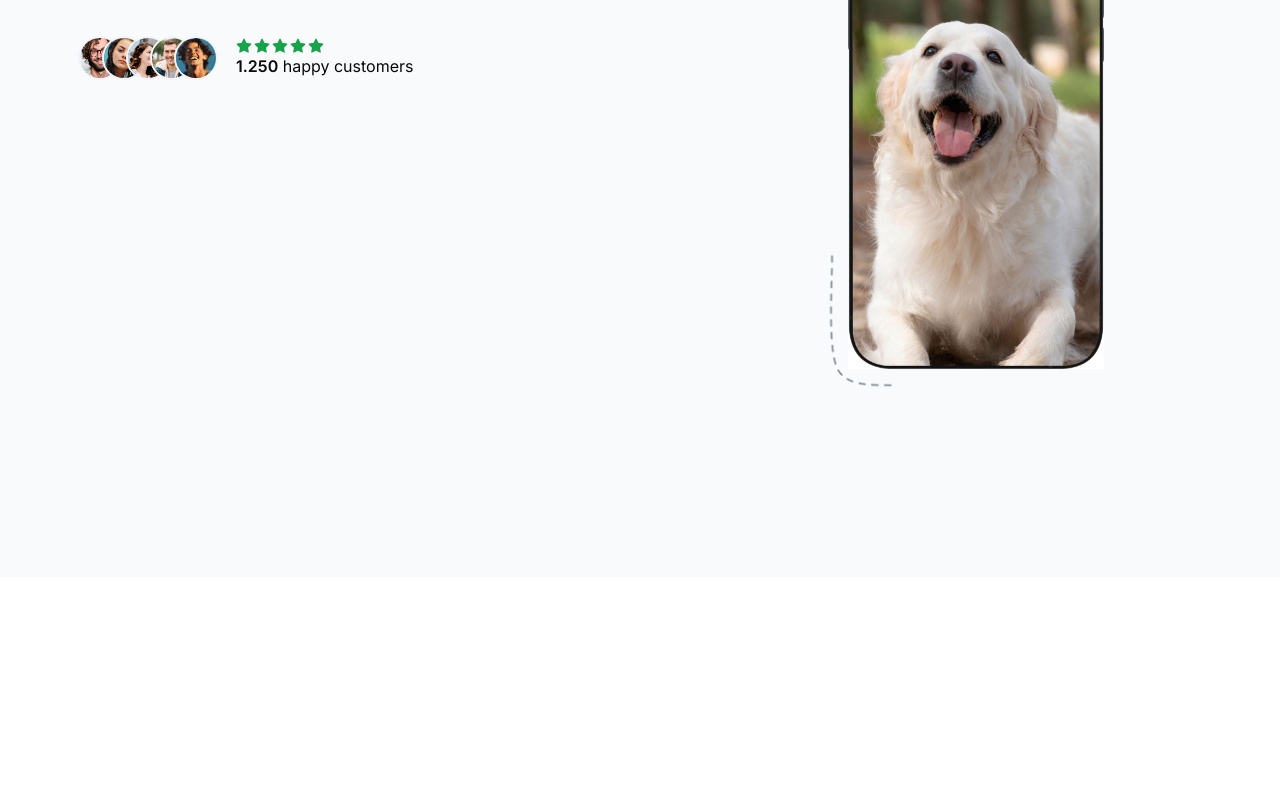
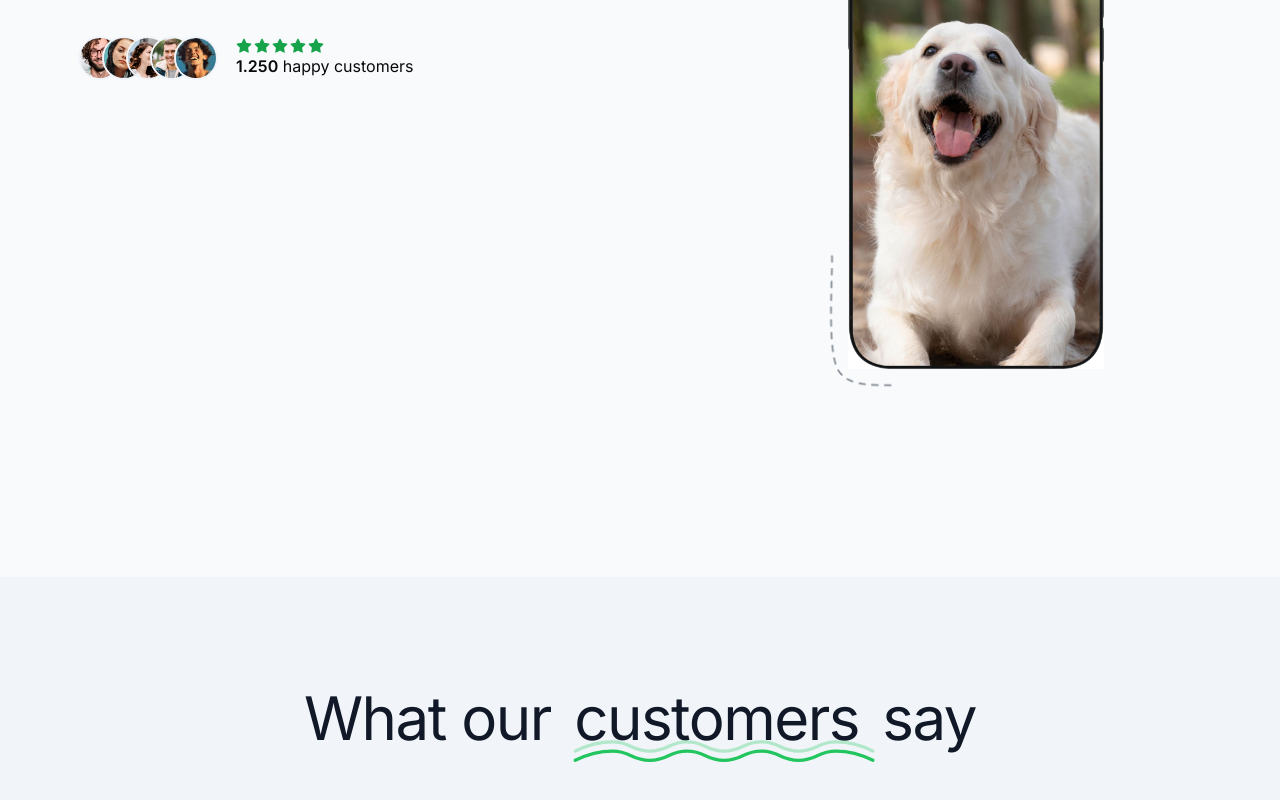
Before and after one commit to K-Othman/casecobra, a Next.js app: page / in a window 1280 px wide. Shown: the part 662-1462 px from the top of the page. Before the commit the page ends 1239 px from the top, so only its background shows below. Built offline with nearby package versions, Linux system fonts and the light colour scheme; no server answers.

Commit message:
started creating the animated landing page and created icons component

```diff
--- a/src/app/page.tsx
+++ b/src/app/page.tsx
@@ -1,6 +1,7 @@
 import MaxWidthWrapper from "@/components/MaxWidthWrapper";
 import { Check, Star } from "lucide-react";
 import Phone from "@/components/Phone";
+import { Icons } from "@/components/icons";
 
 export default function Home() {
   return (
@@ -103,6 +104,22 @@
           </div>
         </MaxWidthWrapper>
       </section>
+
+      {/* Value propsition section */}
+      <section className="bg-slate-100 py-24">
+        <MaxWidthWrapper className="flex flex-col items-center gap-16 sm:gap-12">
+          <div className="flex flex-col lg:flex-row items-center gap-4 sm:gap-6">
+            <h2 className="order-1 mt-2 tracking-tight text-center text-balance !leading-tight text-5xl md:text-6xl text-gray-900">
+              What our{" "}
+              <span className="relative px-2">
+                customers{" "}
+                <Icons.underline className="hidden sm:block pointer-events-none absolute inset-x-0 -bottom-6 text-green-500" />
+              </span>{" "}
+              say
+            </h2>
+          </div>
+        </MaxWidthWrapper>
+      </section>
     </div>
   );
 }
--- /dev/null
+++ b/src/components/Icons.tsx
@@ -0,0 +1,22 @@
+import { LucideProps } from "lucide-react";
+
+export const Icons = {
+  underline: (props: LucideProps) => (
+    <svg {...props} viewBox="0 0 687 155">
+      <g
+        stroke="currentColor"
+        strokeWidth="7"
+        fill="none"
+        fillRule="evenodd"
+        strokeLinecap="round"
+        strokeLinejoin="round"
+      >
+        <path
+          d="M20 98c27-13.3333333 54-20 81-20 40.5 0 40.5 20 81 20s40.626917-20 81-20 40.123083 20 80.5 20 40.5-20 81-20 40.5 20 81 20 40.626917-20 81-20c26.915389 0 53.748722 6.6666667 80.5 20"
+          opacity=".3"
+        ></path>
+        <path d="M20 118c27-13.3333333 54-20 81-20 40.5 0 40.5 20 81 20s40.626917-20 81-20 40.123083 20 80.5 20 40.5-20 81-20 40.5 20 81 20 40.626917-20 81-20c26.915389 0 53.748722 6.6666667 80.5 20"></path>
+      </g>
+    </svg>
+  ),
+};
```
